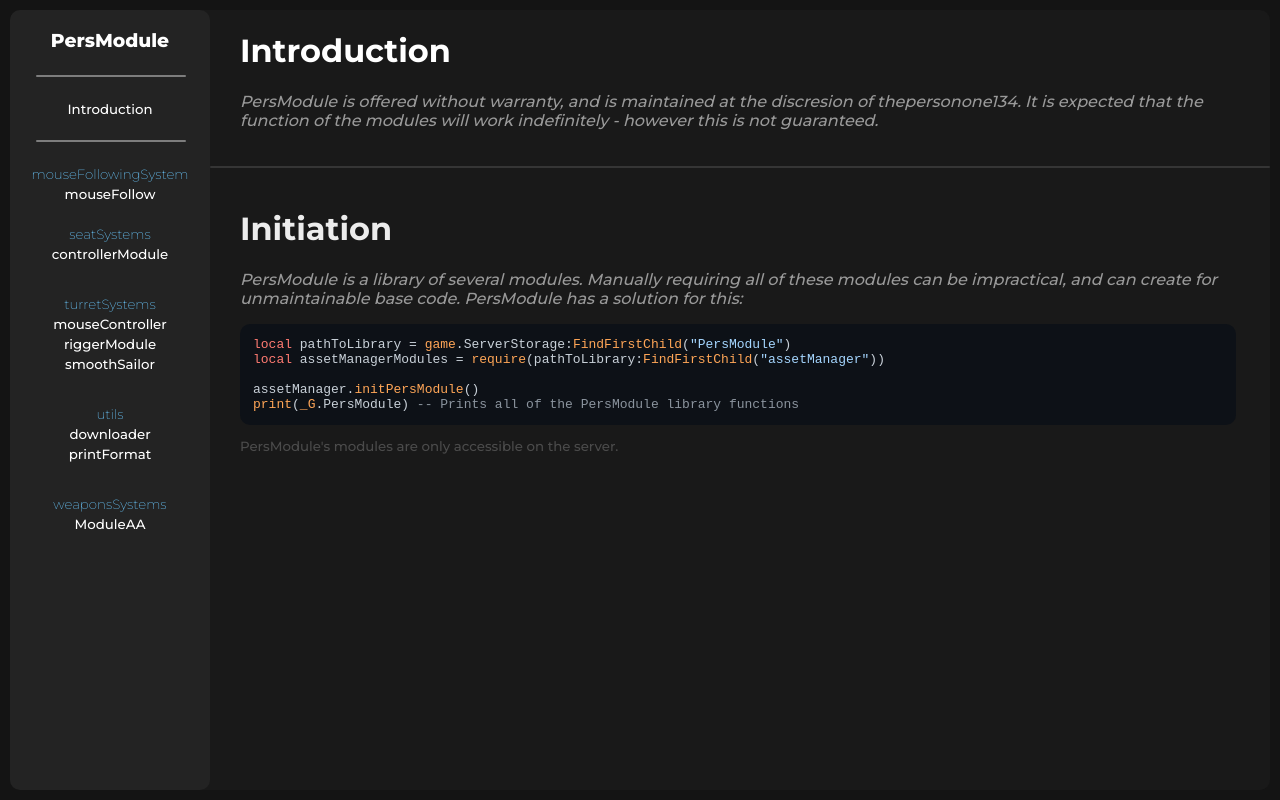
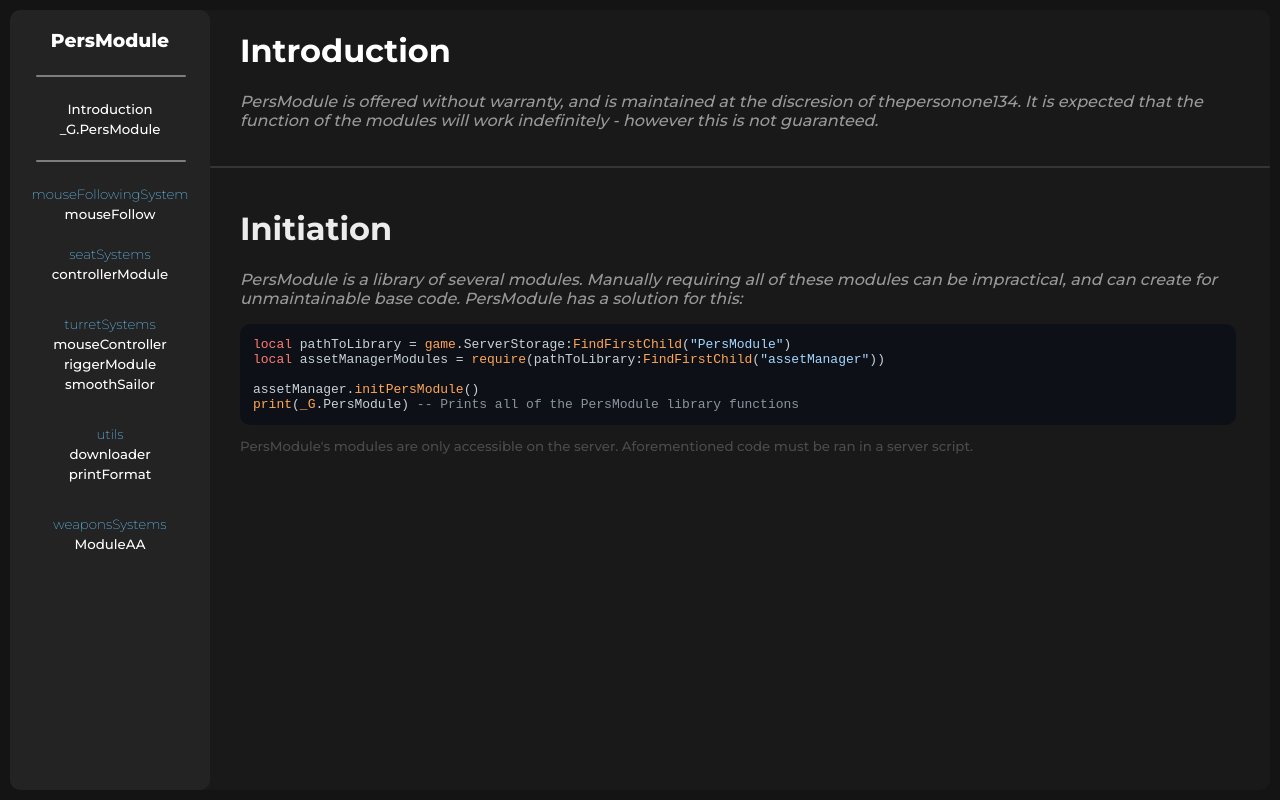
Before and after one commit to thepersonone134/persmodule.github.io, a plain HTML site: page website/index.html in a window 1280 px wide. Both pictures are taken after a click on the button "Introduction". Drawn offline with nearby package versions, Linux system fonts and the light colour scheme.

Commit message:
progresssssss

```diff
--- a/package.json
+++ /dev/null
@@ -1,5 +0,0 @@
-{
-  "dependencies": {
-    "highlightjs-luau": "^1.0.2"
-  }
-}
--- a/src/backend.js
+++ b/src/backend.js
@@ -1,8 +1,12 @@
-const elements = document.getElementsByClassName("sidebuttons");
-const subsections = document.getElementsByClassName("SubSection");
+var elements = document.querySelectorAll(".sidebuttons");
+var subsections = document.querySelectorAll(".SubSection");
 
-function handleButtonInteraction(element) {
-    var associatedElements = document.getElementById(element.id)
+for (let i = 0; i < elements.length; i++) {
+    if (elements[i].id) {
+        elements[i].addEventListener("click",
+            function() {
+                var element = elements[i]
+                var associatedElements = document.querySelectorAll("#"+(element.id))
                 for (let i = 0; i < subsections.length; i++) {
                     subsections[i].style.display = 'none';
                 }
@@ -12,9 +16,6 @@ function handleButtonInteraction(element) {
                     }
                 }
             }
-
-for (let i = 0; i < elements.length; i++) {
-    if (elements[i].id) {
-       elements[i].onclick = handleButtonInteraction(elements[i])
+        )
     }
 }
--- a/website/index.html
+++ b/website/index.html
@@ -12,7 +12,7 @@
                     keyword:
                         "and break do else elseif end false for function if in local nil not or repeat return then true until while",
                     built_in:
-                        "game workspace script wait print require spawn coroutine pairs ipairs typeof tonumber tostring Vector3 Instance CFrame FindFirstChild initPersModule _G"
+                        "game workspace script wait print require spawn coroutine pairs ipairs typeof tonumber tostring Vector3 Instance CFrame FindFirstChild initPersModule _G init"
                     },
                     contains: [
                     hljs.COMMENT("--", "$"),
@@ -50,7 +50,7 @@
     </head>
     <body>
         <div id="withinbox"></div>
-        <div class="SubSection" id="Introduction" style="display:block">
+        <div class="SubSection" id="Introduction" style="display:none">
             <h1 style="color: rgb(255,255,255);font-family: 'Montserrat', sans-serif; padding-left: 30px;">Introduction</h1>
             <i><p style="color: rgb(153, 153, 153);font-family: 'Montserrat', sans-serif; padding-left: 30px;">PersModule is offered without warranty, and is maintained at the discresion of thepersonone134. It is expected that the function of the modules will work indefinitely - however this is not guaranteed.</p></i>
             <div style="height:20px"></div>
@@ -63,34 +63,64 @@ local assetManagerModules = require(pathToLibrary:FindFirstChild("assetManager")
 
 assetManager.initPersModule()
 print(_G.PersModule) -- Prints all of the PersModule library functions</code></pre>
-            <small><p style="color: rgb(75, 75, 75);font-family: 'Montserrat', sans-serif; padding-left: 30px;">PersModule's modules are only accessible on the server.</p></small>
+            <small><p style="color: rgb(75, 75, 75);font-family: 'Montserrat', sans-serif; padding-left: 30px;">PersModule's modules are only accessible on the server. Aforementioned code must be ran in a server script.</p></small>
+        </div>
+        <div class="SubSection" id="persmodule" style="display:none">
+            <h1 style="color: rgb(255,255,255);font-family: 'Montserrat', sans-serif; padding-left: 30px;">_G.PersModule</h1>
+            <p style="color: rgb(153, 153, 153);font-family: 'Montserrat', sans-serif; padding-left: 30px;">So now we understand how to get _G.PersModule but, <b>what</b> is actually stored with _G.PersModule?</p>
+            <small><p style="color: rgb(75, 75, 75);font-family: 'Montserrat', sans-serif; padding-left: 30px;position:relative;top:-7px;">If you haven't got a clue what _G.PersModule is, then it is recommended that you re-read the previous chapter..</p></small>
+            <div style="height:20px"></div>
+            <div style="background-color: rgb(53, 53, 53);width: calc(100vw - 220px); height: 2px; border-radius: 10px;"></div>
+            <div style="height:20px"></div>
+            <i><p style="color: rgb(153, 153, 153);font-family: 'Montserrat', sans-serif; padding-left: 30px;">Within every category of module, there are many child modules. When the _G.PersModule variable is set, the functions from the child modules inherit the parent folder name.</p></i>
+            <img src="../data/ExampleDirectory.png" style="border-radius: 10px;padding-left: 30px;position: relative;"alt="Example of a PersModule version's directory">
+            <p style="color: rgb(204, 204, 204);font-family: 'Montserrat', sans-serif; padding-left: 303px; position:relative; top: -375px">_G.PersModule will compile the modules as:</p>
+            <small><p style="color: rgb(155, 155, 155);font-family: 'Montserrat', sans-serif; padding-left: 303px; position:relative; top: -385px">mouseFollow functions would be listed under mouseFollowingSystem</p></small>
+            <small><p style="color: rgb(155, 155, 155);font-family: 'Montserrat', sans-serif; padding-left: 303px; position:relative; top: -395px">controllerModule functions would be listed under seatSystems</p></small>
+            <small><p style="color: rgb(155, 155, 155);font-family: 'Montserrat', sans-serif; padding-left: 303px; position:relative; top: -405px">mouseController functions would be listed under turretSystems</p></small>
+            <small><p style="color: rgb(155, 155, 155);font-family: 'Montserrat', sans-serif; padding-left: 303px; position:relative; top: -415px">riggerModule functions would be listed under turretSystems</p></small>
+            <small><p style="color: rgb(155, 155, 155);font-family: 'Montserrat', sans-serif; padding-left: 303px; position:relative; top: -425px">smoothSailor functions would be listed under turretSystems</p></small>
+            <small><p style="color: rgb(155, 155, 155);font-family: 'Montserrat', sans-serif; padding-left: 303px; position:relative; top: -435px">downloader functions would be listed under utils</p></small>
+            <small><p style="color: rgb(155, 155, 155);font-family: 'Montserrat', sans-serif; padding-left: 303px; position:relative; top: -445px">printFormat functions would be listed under utils</p></small>
+            <p style="color: rgb(204, 204, 204);font-family: 'Montserrat', sans-serif; padding-left: 303px; position:relative; top: -435px"><b>et cetera</b>, this pattern of child modules inheriting their parent's name when formatted into _G.PersModule will continue - <i>even for new modules added after this documentation is written.</i></p>
+            <div style="background-color: rgb(53, 53, 53);width: calc(100vw - 220px); height: 2px; border-radius: 10px; top: -275px; position:relative;"></div>
+            <div class="adjusted" style="height:20px"></div>
+            <h1 class="adjusted" style="color: rgb(255,255,255);font-family: 'Montserrat', sans-serif; padding-left: 30px;">Functionally:</h1>
+            <pre><code class="adjusted" class="language-luau" id="codebox">local PersModule = _G.PersModule
+PersModule.seatSystems:init()
+-- Function init from seatController module has inherited the folder name "seatSystems"</code></pre>
+            <small><p class="adjusted" style="color: rgb(75, 75, 75);font-family: 'Montserrat', sans-serif; padding-left: 30px;">:init() is not a real function, do not attempt to utilise :init() in practice.</p></small>
+        </div>
+        <div class="SubSection" id="persmodule" style="display:block">
 
         </div>
         <div id="sidechick">
             <h3 id="title">PersModule</h3>
             <div class="sidebuttons">
                 <button class="sidebuttons" id="Introduction" style="position:fixed; left: 10px;top:100px; width: 200px">Introduction</button>
+                <button class="sidebuttons" id="persmodule" style="position:fixed; left: 10px;top:120px; width: 200px">_G.PersModule</button>
 
-                <button class="sidebuttons" style="position:fixed; left: 10px;top:165px; width: 200px; color:rgb(107, 201, 255); font-weight: 300;">mouseFollowingSystem<button>
-                <button class="sidebuttons" id="mouseFollow" style="position:fixed; left: 10px;top:185px; width: 200px">mouseFollow</button>
+                <button class="sidebuttons" style="position:fixed; left: 10px;top:185px; width: 200px; color:rgb(107, 201, 255); font-weight: 300;">mouseFollowingSystem<button>
+                <button class="sidebuttons" id="mouseFollow" style="position:fixed; left: 10px;top:205px; width: 200px">mouseFollow</button>
 
-                <button class="sidebuttons" style="position:fixed; left: 10px;top:225px; width: 200px; color:rgb(107, 201, 255); font-weight: 300;">seatSystems<button>
-                <button class="sidebuttons" id="controllerModule" style="position:fixed; left: 10px;top:245px; width: 200px">controllerModule</button>
+                <button class="sidebuttons" style="position:fixed; left: 10px;top:245px; width: 200px; color:rgb(107, 201, 255); font-weight: 300;">seatSystems<button>
+                <button class="sidebuttons" id="controllerModule" style="position:fixed; left: 10px;top:265px; width: 200px">controllerModule</button>
 
-                <button class="sidebuttons" style="position:fixed; left: 10px;top:295px; width: 200px; color:rgb(107, 201, 255); font-weight: 300;">turretSystems<button>
-                <button class="sidebuttons" id="mouseController" style="position:fixed; left: 10px;top:315px; width: 200px">mouseController</button>
-                <button class="sidebuttons" id="riggerModule" style="position:fixed; left: 10px;top:335px; width: 200px">riggerModule</button>
-                <button class="sidebuttons" id="smoothSailor" style="position:fixed; left: 10px;top:355px; width: 200px">smoothSailor</button>
+                <button class="sidebuttons" style="position:fixed; left: 10px;top:315px; width: 200px; color:rgb(107, 201, 255); font-weight: 300;">turretSystems<button>
+                <button class="sidebuttons" id="mouseController" style="position:fixed; left: 10px;top:335px; width: 200px">mouseController</button>
+                <button class="sidebuttons" id="riggerModule" style="position:fixed; left: 10px;top:355px; width: 200px">riggerModule</button>
+                <button class="sidebuttons" id="smoothSailor" style="position:fixed; left: 10px;top:375px; width: 200px">smoothSailor</button>
 
-                <button class="sidebuttons" style="position:fixed; left: 10px;top:405px; width: 200px; color:rgb(107, 201, 255); font-weight: 300;">utils</button>
-                <button class="sidebuttons" id="downloader" style="position:fixed; left: 10px;top:425px; width: 200px">downloader</button>
-                <button class="sidebuttons" id="printFormat" style="position:fixed; left: 10px;top:445px; width: 200px">printFormat</button>
+                <button class="sidebuttons" style="position:fixed; left: 10px;top:425px; width: 200px; color:rgb(107, 201, 255); font-weight: 300;">utils</button>
+                <button class="sidebuttons" id="downloader" style="position:fixed; left: 10px;top:445px; width: 200px">downloader</button>
+                <button class="sidebuttons" id="printFormat" style="position:fixed; left: 10px;top:465px; width: 200px">printFormat</button>
 
-                <button class="sidebuttons" style="position:fixed; left: 10px;top:495px; width: 200px; color:rgb(107, 201, 255); font-weight: 300;">weaponsSystems</button>
-                <button class="sidebuttons" id="ModuleAA" style="position:fixed; left: 10px;top:515px; width: 200px">ModuleAA</button>
+                <button class="sidebuttons" style="position:fixed; left: 10px;top:515px; width: 200px; color:rgb(107, 201, 255); font-weight: 300;">weaponsSystems</button>
+                <button class="sidebuttons" id="ModuleAA" style="position:fixed; left: 10px;top:535px; width: 200px">ModuleAA</button>
             </div>
         </div>
         <div id="line"></div>
-        <div id="line" style="top: 140px;"></div>
+        <div id="line" style="top: 160px;"></div>
     </body>
+    <script src="../src/backend.js"></script>
 </html>
--- a/website/styles.css
+++ b/website/styles.css
@@ -22,6 +22,11 @@
     margin-left: 30px;
     width: calc(100% - 90px)
 }
+.adjusted {
+    position: relative;
+    top: -275px;
+}
+
 #title {
     color: rgb(255,255,255);
     text-align: center;
@@ -36,6 +41,8 @@
     width: calc(100vw - 220px);
     height: calc(100vh - 20px);
     z-index: 4;
+    overflow-y:auto;
+    overflow-x: hidden;
 }
 
 .sidebuttons {
```
Also changed, not shown: data/ExampleDirectory.png (added), 1 other file. Lines whose indentation alone changed are shown as unchanged.
